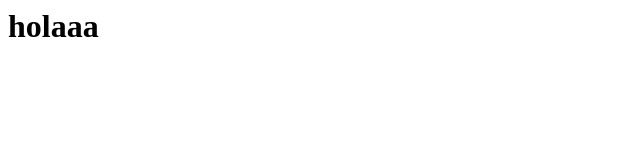
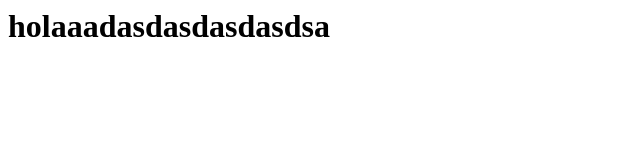
Before and after one commit to rcuestasjb/rcuestasjb.github.io, a plain HTML site: page index.html in a window 1280 px wide. Shown: the whole page, without its empty margins (0-640 px from the left). Drawn offline with Linux system fonts and the light colour scheme.

Commit message:
Update index.html

```diff
--- a/index.html
+++ b/index.html
@@ -1 +1 @@
-<h1>holaaa</h1>
+<h1>holaaadasdasdasdasdsa</h1>
```
